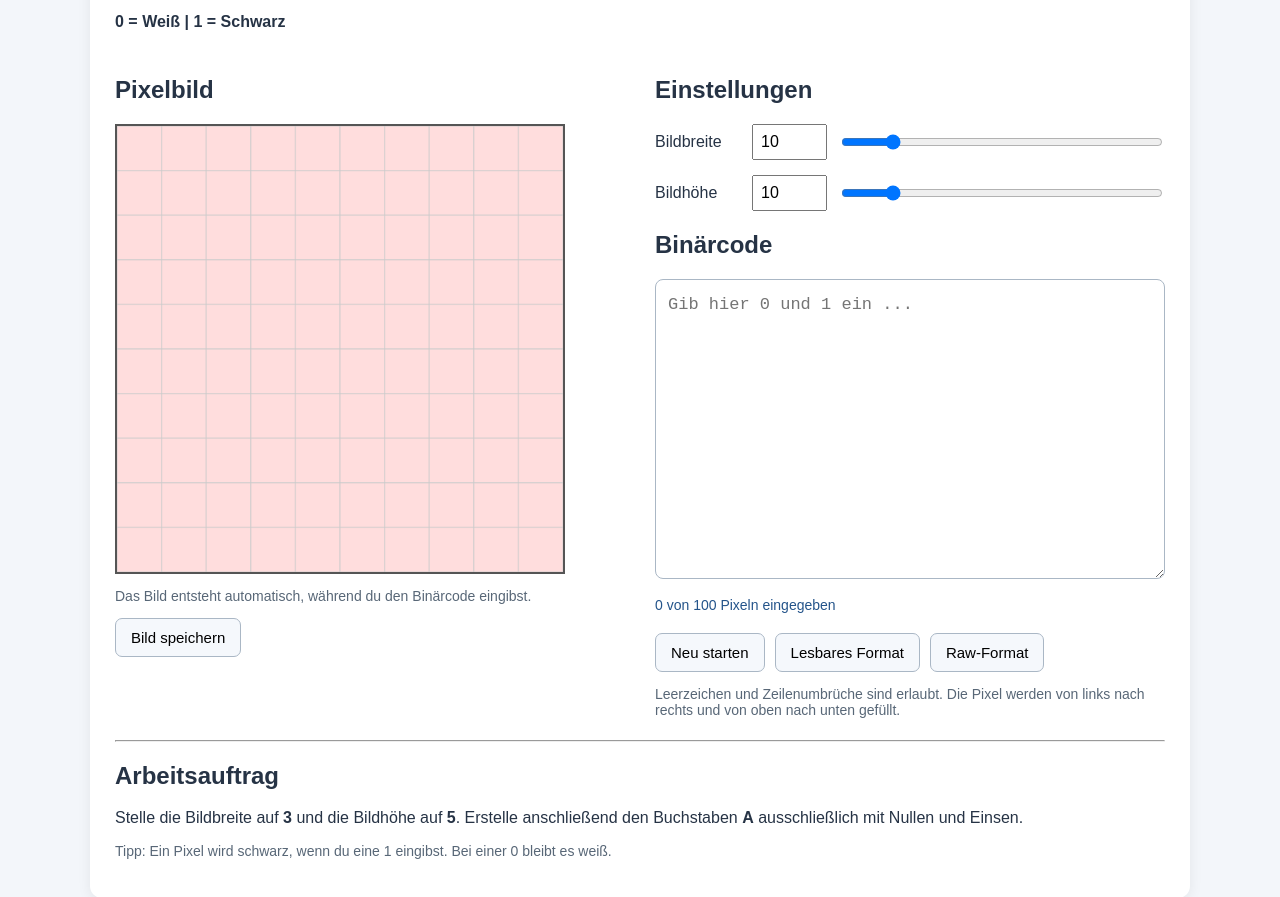
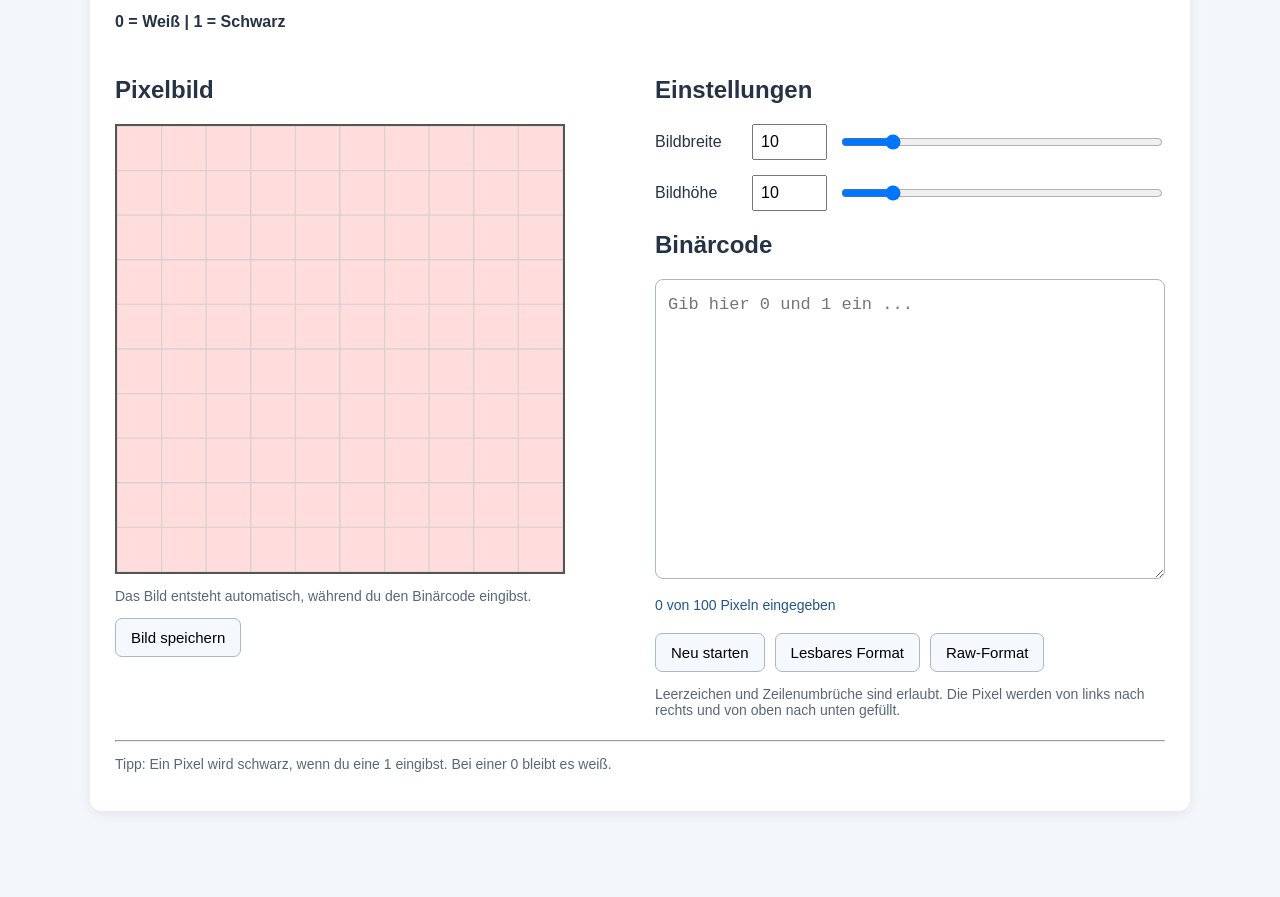
Before and after one commit to herr-sovili/pixel-code-labor, a plain HTML site: page index.html in a window 1280 px wide. Shown: the part 151-1048 px from the top of the page. After the commit the page ends 987 px from the top, so only its background shows below. Drawn offline with Linux system fonts and the light colour scheme.

Commit message:
Update index.html
Arbeitsauftrag entfernt

```diff
--- a/index.html
+++ b/index.html
@@ -164,14 +164,6 @@ button:hover { background: #e4eefb; }
 
 <hr>
 
-<h2>Arbeitsauftrag</h2>
-<p>
-  Stelle die Bildbreite auf <strong>3</strong>
-  und die Bildhöhe auf <strong>5</strong>.
-  Erstelle anschließend den Buchstaben
-  <strong>A</strong> ausschließlich mit
-  Nullen und Einsen.
-</p>
 
 <p class="note">
   Tipp: Ein Pixel wird schwarz, wenn du eine
```
